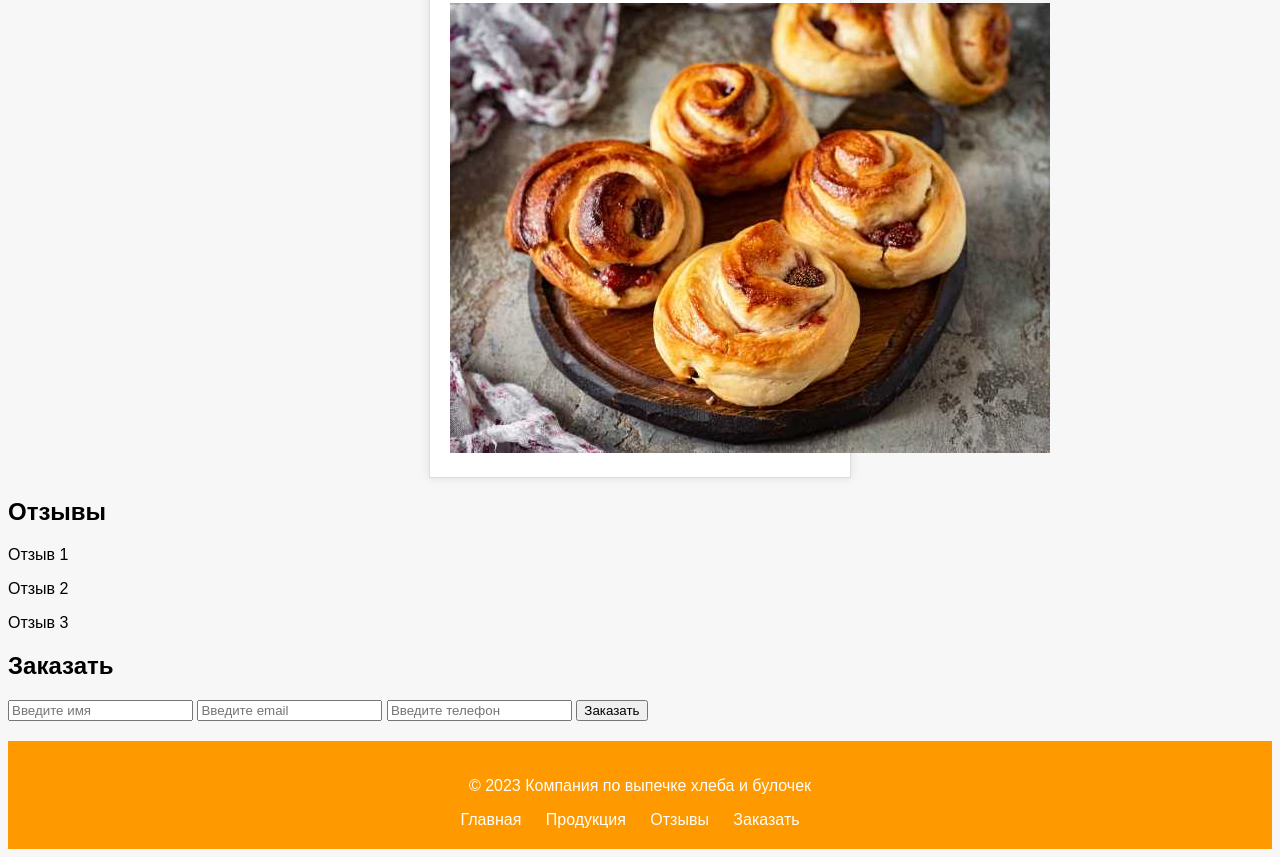
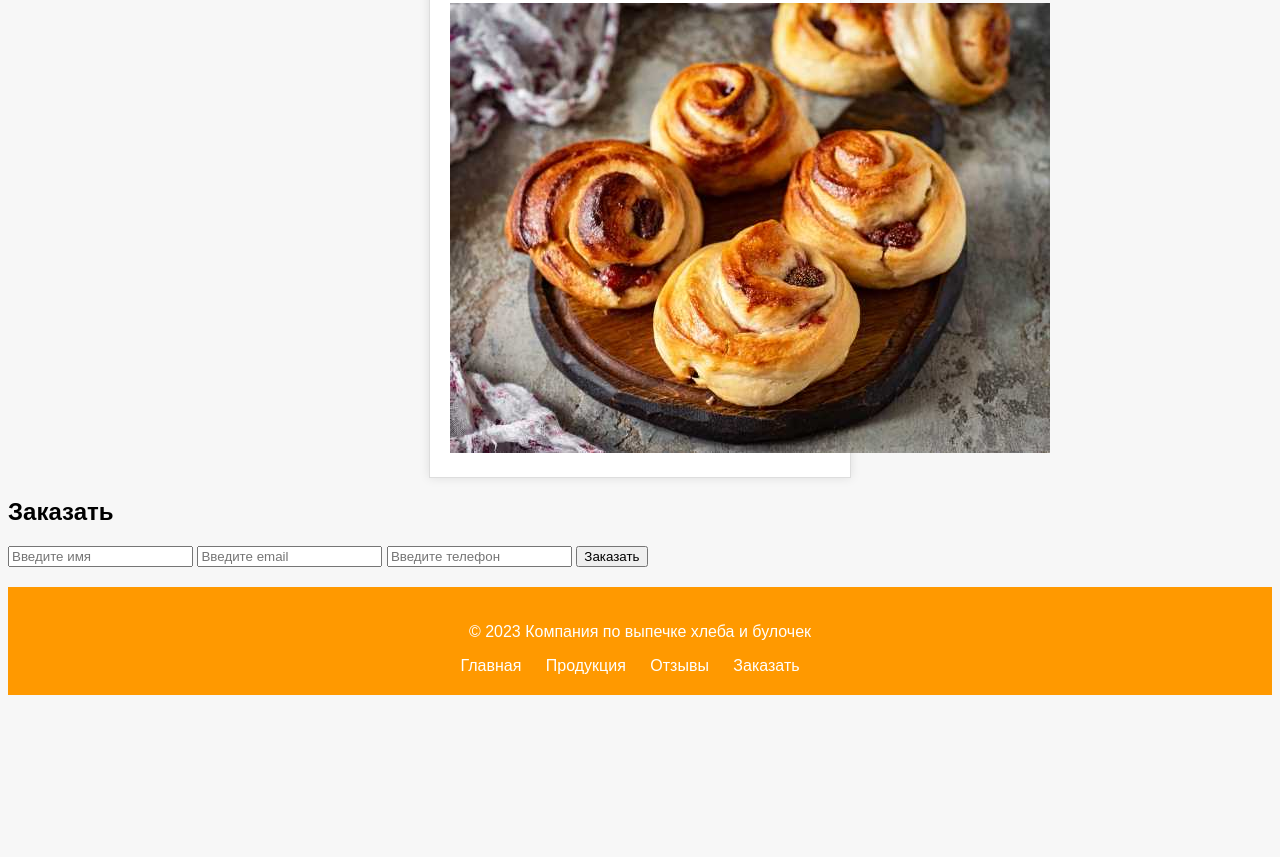
Before and after one commit to gncl3000/marles, a plain HTML site: page index.html in a window 1280 px wide. Shown: the part 1820-2677 px from the top of the page. After the commit the page ends 2523 px from the top, so only its background shows below. Drawn offline with Linux system fonts and the light colour scheme.

Commit message:
Update index.html

```diff
--- a/index.html
+++ b/index.html
@@ -42,12 +42,6 @@
    <img src="buns.jpeg" alt="Изображение булочек">
   </div>
  </div>
- <div class="reviews">
-  <h2>Отзывы</h2>
-  <p>Отзыв 1</p>
-  <p>Отзыв 2</p>
-  <p>Отзыв 3</p>
- </div>
  <div class="order">
   <h2>Заказать</h2>
   <form>
```
